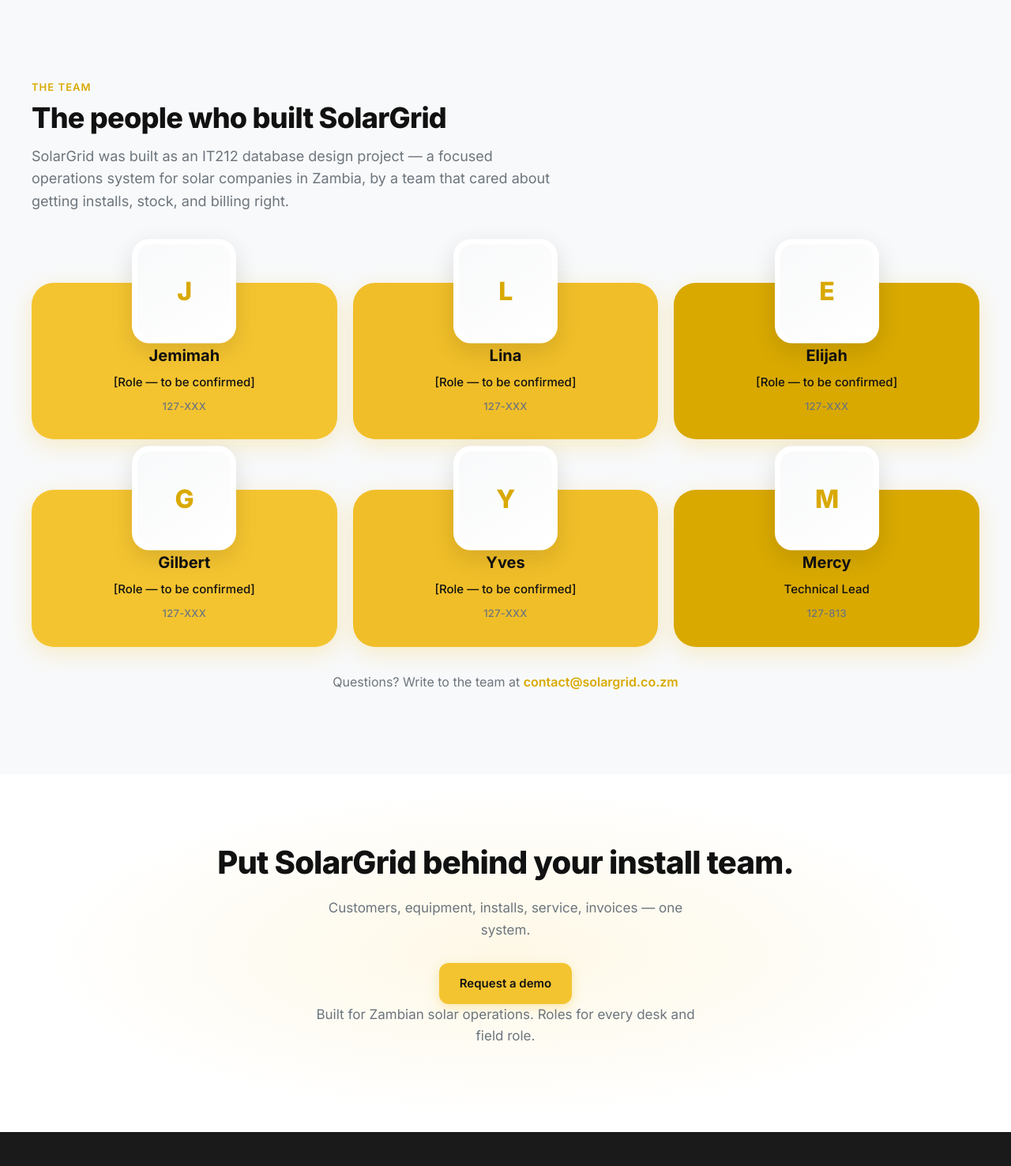
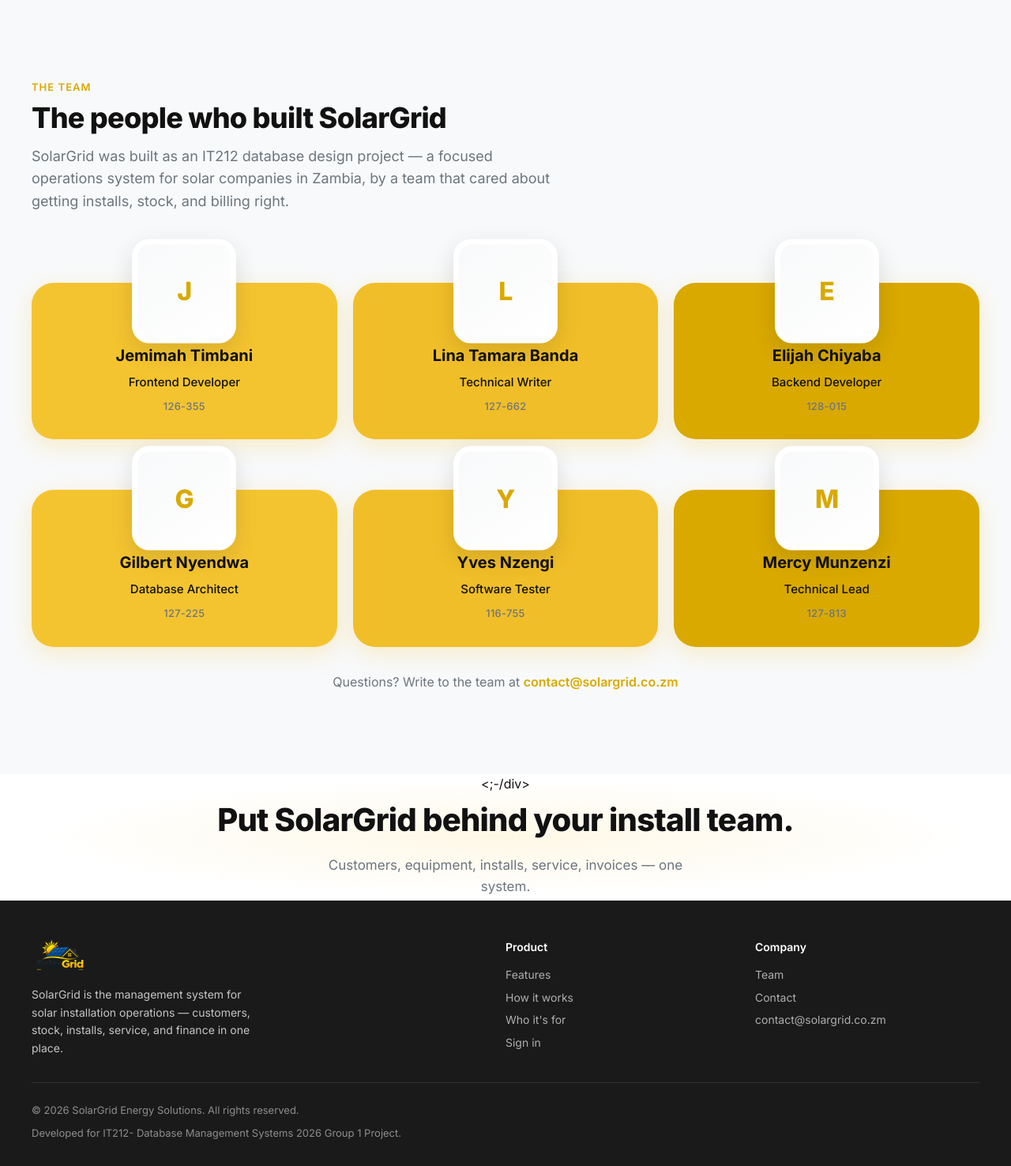
Before and after one commit to mercyXp/solargrid, a Flask app: page / in a window 1280 px wide. Shown: the part 4647-6123 px from the top of the page at 79% size. Run offline with Flask 3, Linux system fonts and the light colour scheme.

Commit message:
Add the student numbers and roles to the team section

```diff
--- a/app/templates/landing/index.html
+++ b/app/templates/landing/index.html
@@ -452,9 +452,9 @@
                             <span class="landing-team-card__initials" aria-hidden="true">J</span>
                         </div>
                     </div>
-                    <h3 class="landing-team-card__name">Jemimah</h3>
-                    <p class="landing-team-card__role">[Role — to be confirmed]</p>
-                    <p class="landing-team-card__student">127-XXX</p>
+                    <h3 class="landing-team-card__name">Jemimah Timbani</h3>
+                    <p class="landing-team-card__role">Frontend Developer</p>
+                    <p class="landing-team-card__student">126-355</p>
                 </article>
                 <article class="landing-team-card">
                     <div class="landing-team-card__photo-frame">
@@ -462,9 +462,9 @@
                             <span class="landing-team-card__initials" aria-hidden="true">L</span>
                         </div>
                     </div>
-                    <h3 class="landing-team-card__name">Lina</h3>
-                    <p class="landing-team-card__role">[Role — to be confirmed]</p>
-                    <p class="landing-team-card__student">127-XXX</p>
+                    <h3 class="landing-team-card__name">Lina Tamara Banda</h3>
+                    <p class="landing-team-card__role">Technical Writer</p>
+                    <p class="landing-team-card__student">127-662</p>
                 </article>
                 <article class="landing-team-card">
                     <div class="landing-team-card__photo-frame">
@@ -472,9 +472,9 @@
                             <span class="landing-team-card__initials" aria-hidden="true">E</span>
                         </div>
                     </div>
-                    <h3 class="landing-team-card__name">Elijah</h3>
-                    <p class="landing-team-card__role">[Role — to be confirmed]</p>
-                    <p class="landing-team-card__student">127-XXX</p>
+                    <h3 class="landing-team-card__name">Elijah Chiyaba</h3>
+                    <p class="landing-team-card__role">Backend Developer</p>
+                    <p class="landing-team-card__student">128-015</p>
                 </article>
                 <article class="landing-team-card">
                     <div class="landing-team-card__photo-frame">
@@ -482,9 +482,9 @@
                             <span class="landing-team-card__initials" aria-hidden="true">G</span>
                         </div>
                     </div>
-                    <h3 class="landing-team-card__name">Gilbert</h3>
-                    <p class="landing-team-card__role">[Role — to be confirmed]</p>
-                    <p class="landing-team-card__student">127-XXX</p>
+                    <h3 class="landing-team-card__name">Gilbert Nyendwa</h3>
+                    <p class="landing-team-card__role">Database Architect</p>
+                    <p class="landing-team-card__student">127-225</p>
                 </article>
                 <article class="landing-team-card">
                     <div class="landing-team-card__photo-frame">
@@ -492,9 +492,9 @@
                             <span class="landing-team-card__initials" aria-hidden="true">Y</span>
                         </div>
                     </div>
-                    <h3 class="landing-team-card__name">Yves</h3>
-                    <p class="landing-team-card__role">[Role — to be confirmed]</p>
-                    <p class="landing-team-card__student">127-XXX</p>
+                    <h3 class="landing-team-card__name">Yves Nzengi</h3>
+                    <p class="landing-team-card__role">Software Tester</p>
+                    <p class="landing-team-card__student">116-755</p>
                 </article>
                 <article class="landing-team-card">
                     <div class="landing-team-card__photo-frame">
@@ -502,7 +502,7 @@
                             <span class="landing-team-card__initials" aria-hidden="true">M</span>
                         </div>
                     </div>
-                    <h3 class="landing-team-card__name">Mercy</h3>
+                    <h3 class="landing-team-card__name">Mercy Munzenzi</h3>
                     <p class="landing-team-card__role">Technical Lead</p>
                     <p class="landing-team-card__student">127-813</p>
                 </article>
@@ -515,7 +515,7 @@
 
     <!-- ── Final CTA ── -->
     <section class="landing-cta-final" id="contact" aria-labelledby="cta-heading">
-        <div class="landing-cta-final__glow" aria-hidden="true"></div>
+        <div class="landing-cta-final__glow" aria-hidden="true"><;-/div>
         <div class="landing-container landing-cta-final__inner reveal">
             <h2 id="cta-heading">Put SolarGrid behind your install team.</h2>
             <p>Customers, equipment, installs, service, invoices — one system.</p>
```
